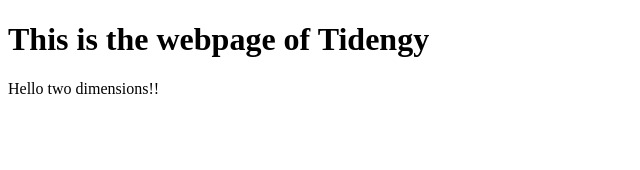
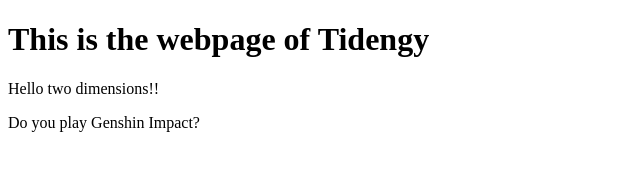
Before and after one commit to Tidengy/Portfolio, a plain HTML site: page index.html in a window 1280 px wide. Shown: the whole page, without its empty margins (0-640 px from the left). Drawn offline with Linux system fonts and the light colour scheme.

Commit message:
Update index.html

```diff
--- a/index.html
+++ b/index.html
@@ -4,5 +4,6 @@
 
 <h1>This is the webpage of Tidengy</h1>
 <p>Hello two dimensions!!</p>
+<P>Do you play Genshin Impact?</P>
 </body>
 </html>
```
